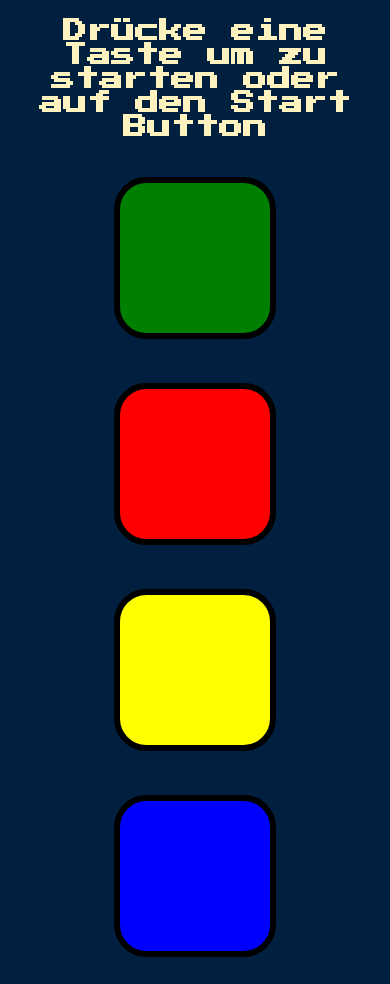
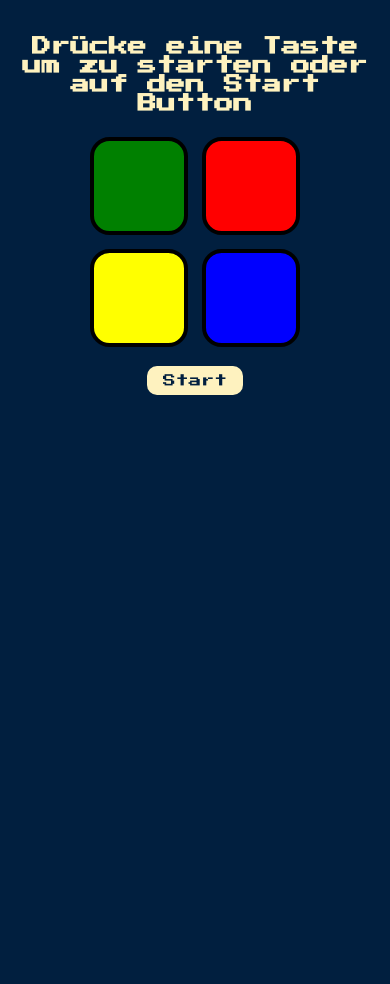
Before and after one commit to TsukasaMita/Simon-Says-Game, a plain HTML site: page index.html in a window 390 px wide. Shown: the top 984 px of the page. After the commit the page ends 844 px from the top, so only its background shows below. Drawn offline with nearby package versions, Linux system fonts and the light colour scheme.

Commit message:
Improve responsive layout: fix media queries and container width

```diff
--- a/styles.css
+++ b/styles.css
@@ -12,8 +12,9 @@ body {
 
 .container {
   display: block;
-  width: 50%;
+  width: 70%;
   margin: auto;
+  max-width: 1000px;
 }
 
 .btn {
@@ -63,6 +64,18 @@ body {
   cursor: pointer;
 }
 
+@media (max-width: 1024px) {
+  .container {
+    width: 80%;
+  }
+
+  .btn {
+    margin: 20px;
+    height: 150px;
+    width: 150px;
+  }
+}
+
 @media (max-width: 700px) {
   #level-title {
     font-size: 1.5rem;
@@ -85,14 +98,22 @@ body {
   }
 }
 
-@media (max-width: 1024px) {
-  .container {
-    width: 80%;
+@media (max-width: 480px) {
+  #level-title {
+    font-size: 1.2rem;
+    margin: 10% 2% 5% 2%;
   }
 
   .btn {
-    margin: 20px;
-    height: 150px;
-    width: 150px;
+    margin: 5px;
+    height: 90px;
+    width: 90px;
+    border: 4px solid black;
+  }
+
+  #start-button {
+    font-size: 0.8rem;
+    padding: 8px 16px;
+    margin: 10px;
   }
 }
```
